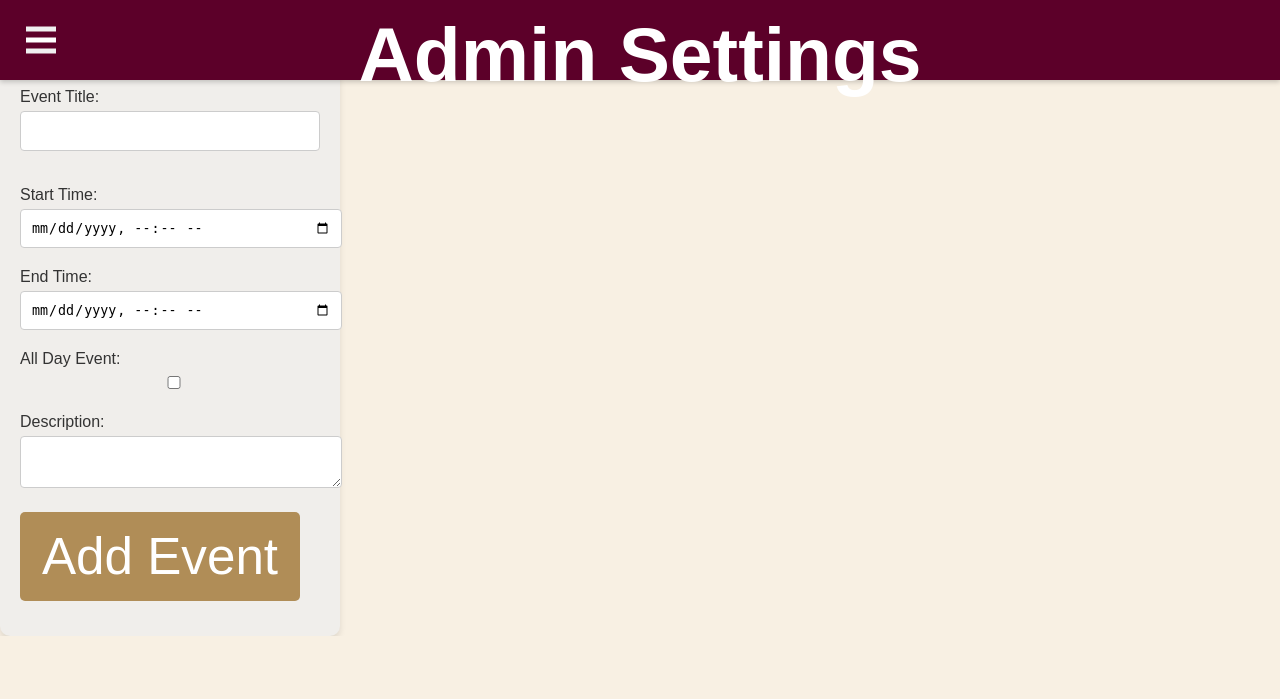
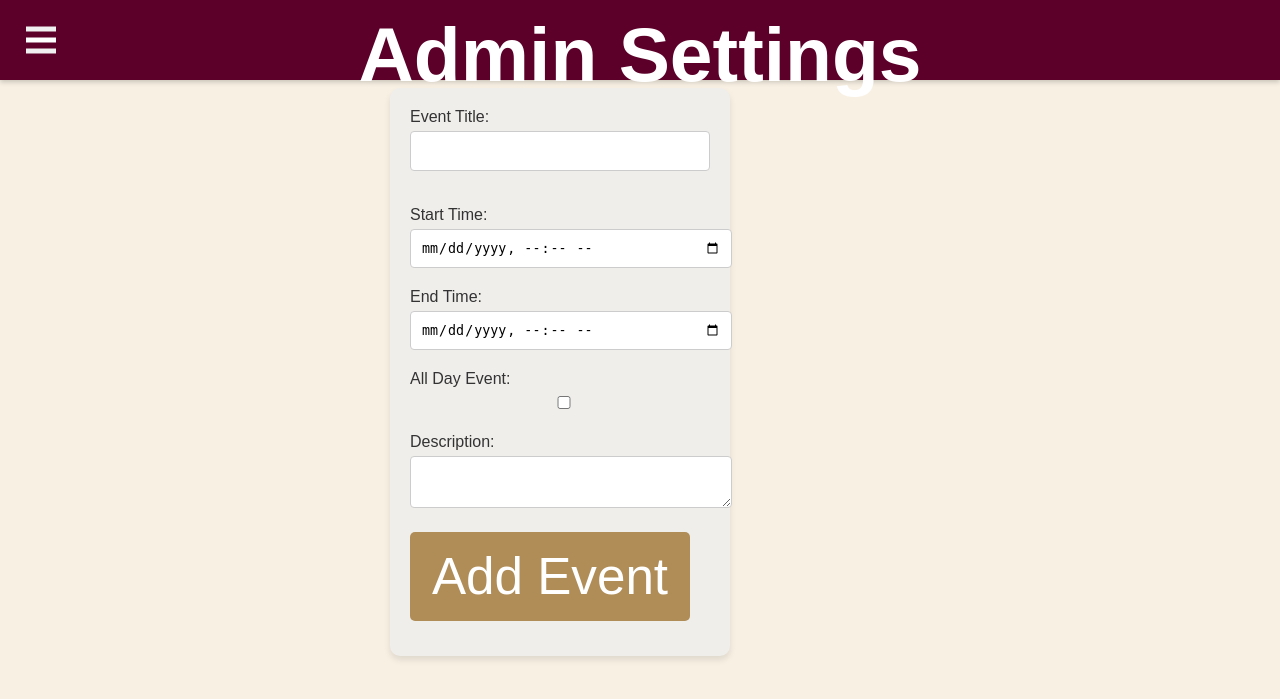
Before and after one commit to JordanBarhoumeh/ChurchApplication, a Flask app: page /admin_settings/1 in a window 1280 px wide. Shown: the top 699 px of the page. Run offline with Flask 3, Linux system fonts and the light colour scheme; tables that the repository leaves empty hold one stand-in row (values such as "Sample post").

Commit message:
Update style.css

```diff
--- a/static/style.css
+++ b/static/style.css
@@ -466,7 +466,7 @@ input[type="submit"] {
 /* -------------------- ADD EVENT HANDLING -------------------- */
 
 
-content-container-events {
+.content-container-events {
   display: flex;
   justify-content: center;
   align-items: center;
```
